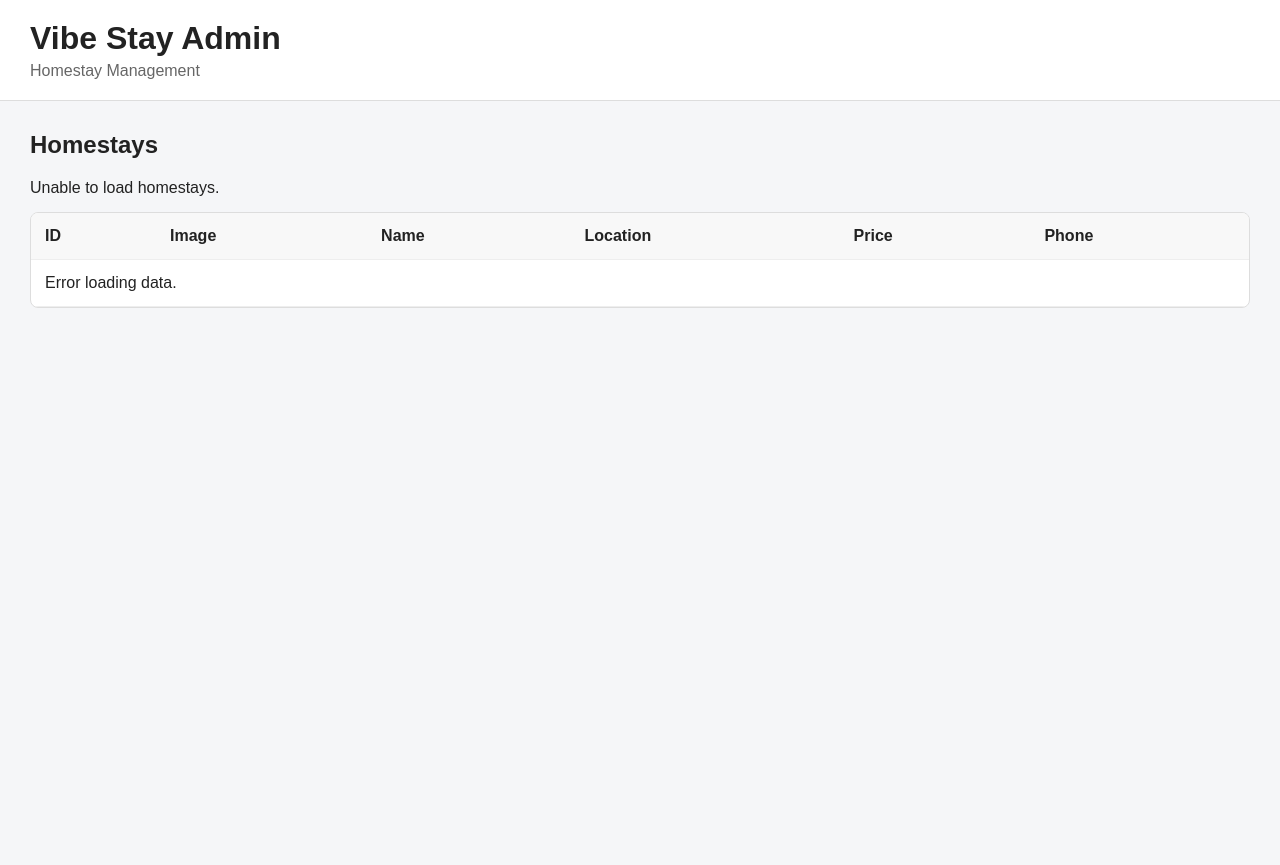
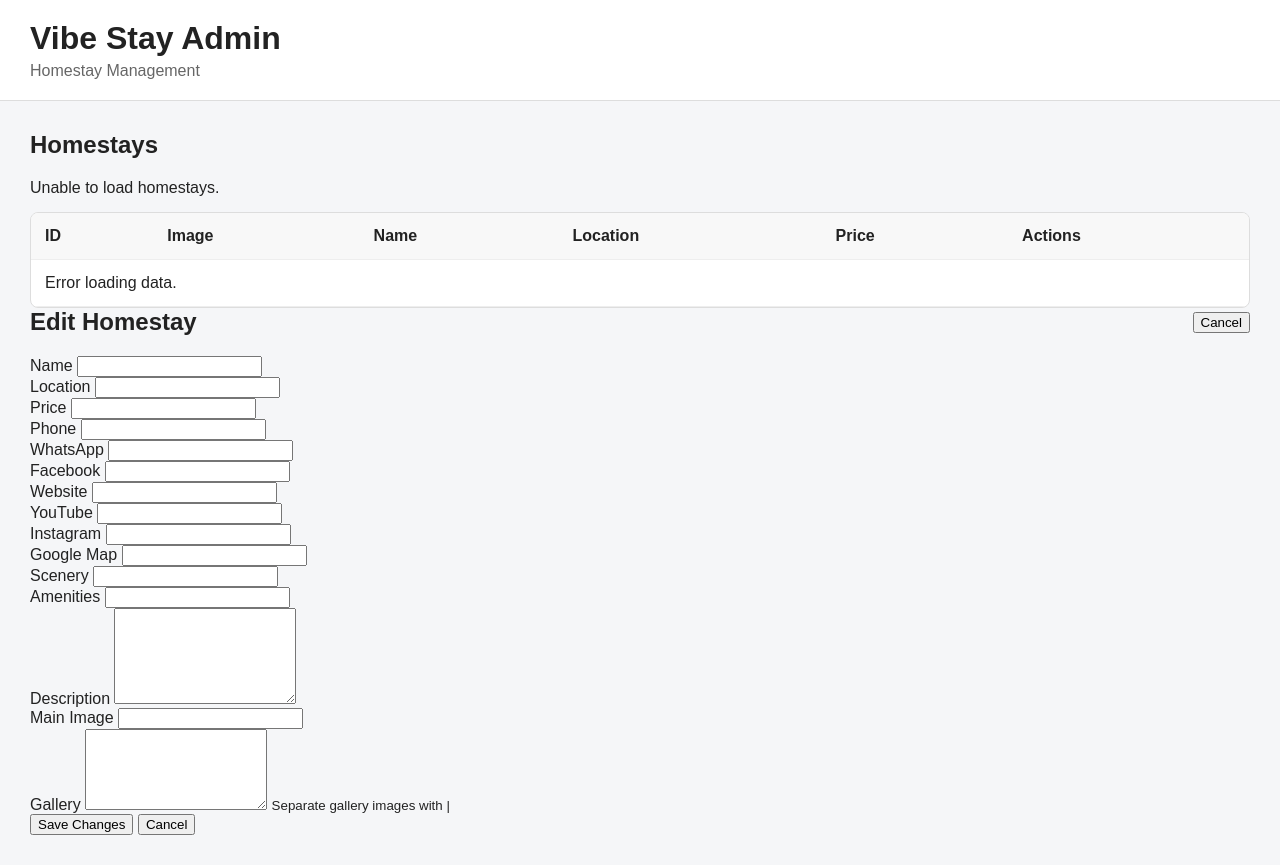
Before and after one commit to adesh22-code/vibe-stay, a Flask app: page / in a window 1280 px wide. Before the commit the page ends 308 px from the top, so only its background shows below. Run offline with Flask 3, Linux system fonts and the light colour scheme; data that the repository does not hold is empty.

Commit message:
Update admin.html

```diff
--- a/templates/admin.html
+++ b/templates/admin.html
@@ -19,6 +19,9 @@
 
 <main>
 
+    <!-- Homestay List -->
+    <section id="listSection">
+
         <div class="page-header">
             <h2>Homestays</h2>
             <span id="totalHomestays">Loading...</span>
@@ -36,7 +39,7 @@
                         <th>Name</th>
                         <th>Location</th>
                         <th>Price</th>
-                        <th>Phone</th>
+                        <th>Actions</th>
                     </tr>
                 </thead>
 
@@ -49,6 +52,139 @@
 
         </div>
 
+    </section>
+
+
+    <!-- Edit Form -->
+    <section id="editSection" class="edit-section">
+
+        <div class="page-header">
+            <h2>Edit Homestay</h2>
+
+            <button type="button" id="cancelEdit">
+                Cancel
+            </button>
+        </div>
+
+        <form id="editForm">
+
+            <input type="hidden" id="editId">
+
+
+            <div class="form-grid">
+
+                <div class="form-group">
+                    <label for="name">Name</label>
+                    <input type="text" id="name">
+                </div>
+
+
+                <div class="form-group">
+                    <label for="location">Location</label>
+                    <input type="text" id="location">
+                </div>
+
+
+                <div class="form-group">
+                    <label for="price">Price</label>
+                    <input type="text" id="price">
+                </div>
+
+
+                <div class="form-group">
+                    <label for="phone">Phone</label>
+                    <input type="text" id="phone">
+                </div>
+
+
+                <div class="form-group">
+                    <label for="whatsapp">WhatsApp</label>
+                    <input type="text" id="whatsapp">
+                </div>
+
+
+                <div class="form-group">
+                    <label for="facebook">Facebook</label>
+                    <input type="text" id="facebook">
+                </div>
+
+
+                <div class="form-group">
+                    <label for="website">Website</label>
+                    <input type="text" id="website">
+                </div>
+
+
+                <div class="form-group">
+                    <label for="youtube">YouTube</label>
+                    <input type="text" id="youtube">
+                </div>
+
+
+                <div class="form-group">
+                    <label for="instagram">Instagram</label>
+                    <input type="text" id="instagram">
+                </div>
+
+
+                <div class="form-group">
+                    <label for="googleMap">Google Map</label>
+                    <input type="text" id="googleMap">
+                </div>
+
+            </div>
+
+
+            <div class="form-group">
+                <label for="scenery">Scenery</label>
+                <input type="text" id="scenery">
+            </div>
+
+
+            <div class="form-group">
+                <label for="amenities">Amenities</label>
+                <input type="text" id="amenities">
+            </div>
+
+
+            <div class="form-group">
+                <label for="description">Description</label>
+                <textarea id="description" rows="6"></textarea>
+            </div>
+
+
+            <div class="form-group">
+                <label for="image">Main Image</label>
+                <input type="text" id="image">
+            </div>
+
+
+            <div class="form-group">
+                <label for="gallery">Gallery</label>
+                <textarea id="gallery" rows="5"></textarea>
+
+                <small>
+                    Separate gallery images with |
+                </small>
+            </div>
+
+
+            <div class="form-actions">
+
+                <button type="button" id="saveButton">
+                    Save Changes
+                </button>
+
+                <button type="button" id="cancelEdit2">
+                    Cancel
+                </button>
+
+            </div>
+
+        </form>
+
+    </section>
+
 </main>
 
 <script src="{{ url_for('static', filename='js/admin.js') }}"></script>
```
Lines whose indentation alone changed are shown as unchanged.
